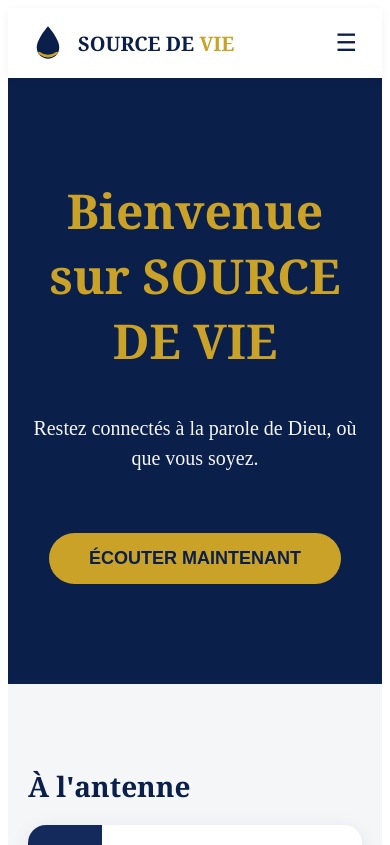
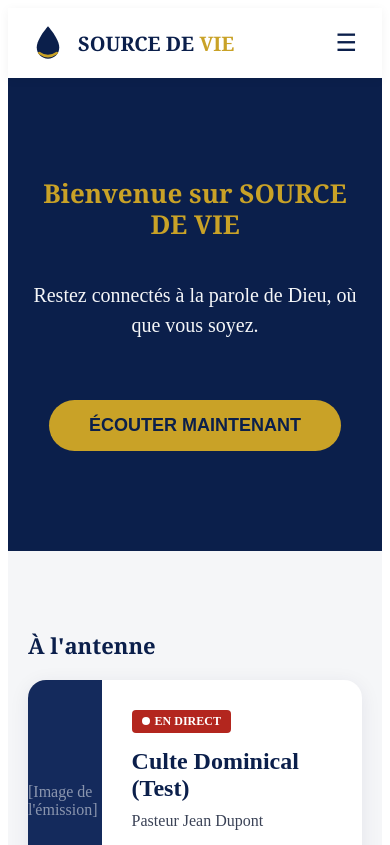
Before and after one commit to infoanatechs-bot/radio-source-de-vie, a React (Vite) app: page / in a window 390 px wide. Shown: the top 845 px of the page. Built offline with nearby package versions, Linux system fonts and the light colour scheme.

Commit message:
Fix: taille mobile et configuration PWA

```diff
--- a/src/index.css
+++ b/src/index.css
@@ -1,25 +1,19 @@
-<!doctype html>
-<html lang="fr">
-  <head>
-    <meta charset="UTF-8" />
-    <link rel="icon" type="image/svg+xml" href="/favicon.svg" />
-    <meta name="viewport" content="width=device-width, initial-scale=1.0" />
+/* --- AMÉLIORATION POUR LES TÉLÉPHONES (MOBILE) --- */
+@media (max-width: 768px) {
+  /* On réduit la taille des grands titres */
+  h1 {
+    font-size: 26px !important;
+    line-height: 1.2 !important;
+  }
 
-    <!-- Titre de l'onglet et description -->
-    <title>SOURCE DE VIE - La voix qui nourrit votre foi</title>
-    <meta name="description" content="Écoutez la radio chrétienne SOURCE DE VIE en direct : cultes, prédications, prières et louanges." />
+  /* On réduit la taille des sous-titres */
+  h2 {
+    font-size: 22px !important;
+  }
 
-    <!-- Configuration PWA (Installation sur téléphone) -->
-    <link rel="manifest" href="/manifest.json" />
-    <meta name="theme-color" content="#0B1F4B" />
-
-    <!-- Polices Google (Playfair Display pour les titres, Inter pour le texte) -->
-    <link rel="preconnect" href="https://fonts.googleapis.com" />
-    <link rel="preconnect" href="https://fonts.gstatic.com" crossorigin />
-    <link href="https://fonts.googleapis.com/css2?family=Inter:wght@400;500;600;700&family=Playfair+Display:wght@600;700&display=swap" rel="stylesheet" />
-  </head>
-  <body>
-    <div id="root"></div>
-    <script type="module" src="/src/main.jsx"></script>
-  </body>
-</html>
+  /* On rend les liens du menu plus compacts et plus petits */
+  .nav-menu a {
+    font-size: 16px !important;
+    padding: 5px 0;
+  }
+}
```
Also changed, not shown: src/manifest.json.
